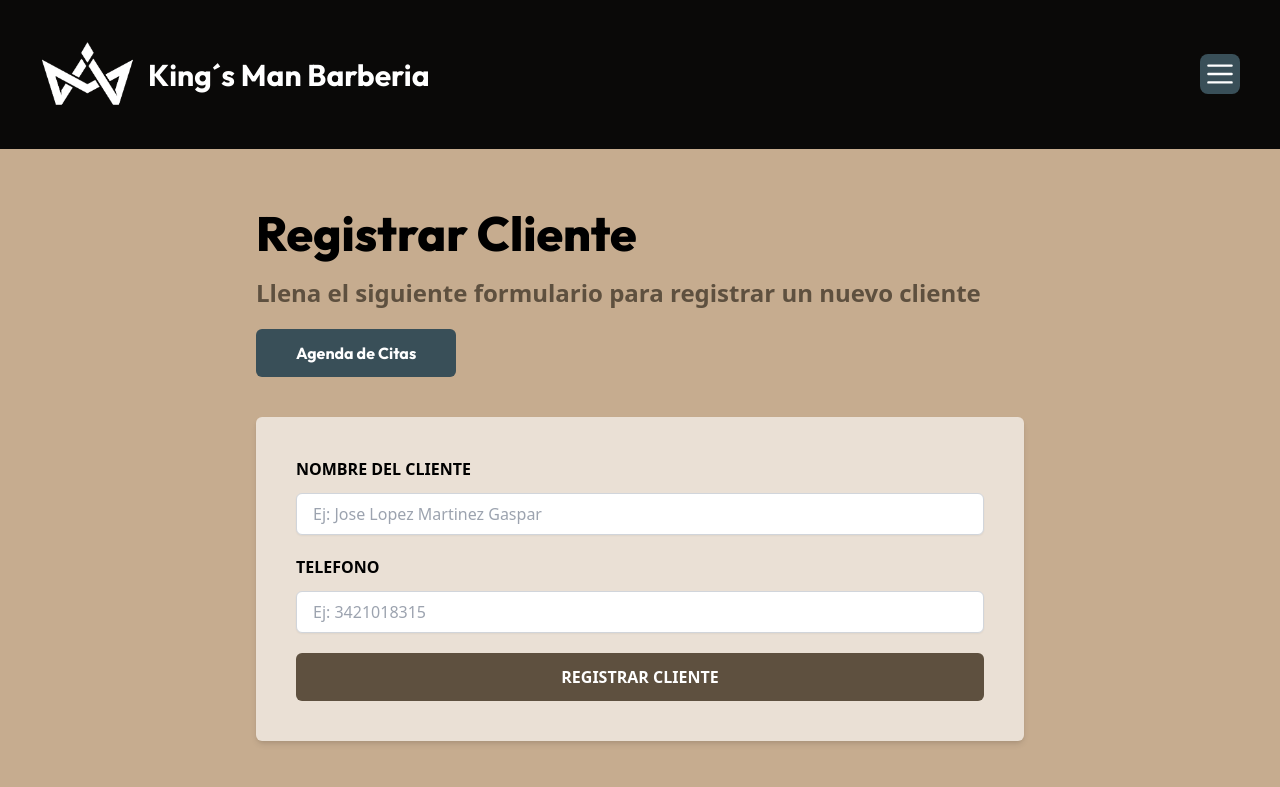
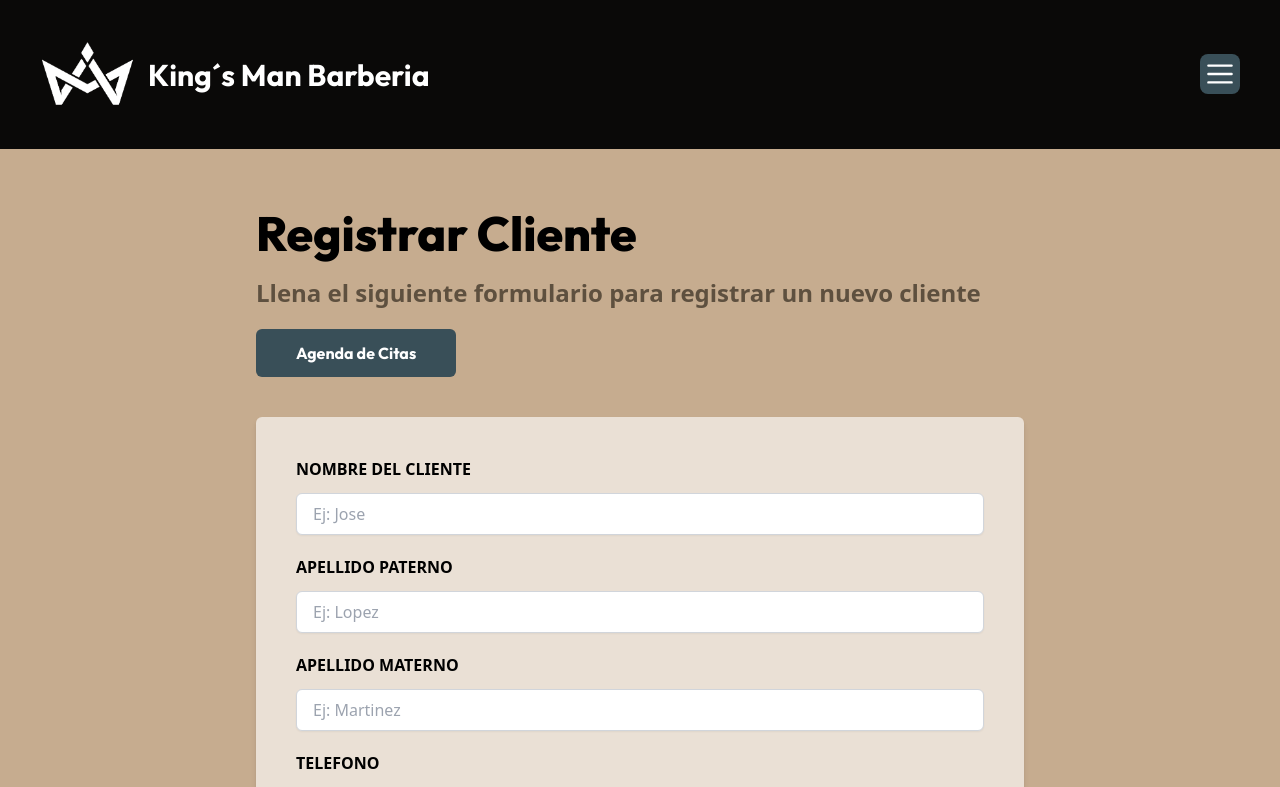
Before and after one commit to AlexEP11/gestor-citas-cliente, a React (Vite) app: page /clientes/registrar in a window 1280 px wide. Shown: the top 787 px of the page. Built offline with nearby package versions, Linux system fonts and the light colour scheme.

Commit message:
Modifies Client Form

```diff
--- a/package.json
+++ b/package.json
@@ -21,7 +21,7 @@
         "react-hook-form": "^7.53.0",
         "react-modal": "^3.16.1",
         "react-router-dom": "^6.26.2",
-        "valibot": "^1.0.0-beta.0"
+        "zod": "^3.23.8"
     },
     "devDependencies": {
         "@eslint/js": "^9.9.0",
--- a/src/components/clients/FormClient.tsx
+++ b/src/components/clients/FormClient.tsx
@@ -4,10 +4,14 @@ import ErrorMessage from "../ErrorMessage";
 type FormClientProps = {
     register: UseFormRegister<{
         nombre: string;
+        apellido_paterno: string;
+        apellido_materno: string;
         telefono: string;
     }>;
     errors: FieldErrors<{
         nombre: string;
+        apellido_paterno: string;
+        apellido_materno: string;
         telefono: string;
     }>;
 };
@@ -22,7 +26,7 @@ export default function FormClient({ register, errors }: FormClientProps) {
                 <input
                     type="text"
                     id="nombre"
-                    placeholder="Ej: Jose Lopez Martinez Gaspar"
+                    placeholder="Ej: Jose"
                     className="block w-full px-4 py-2 bg-white border border-gray-300 rounded-md shadow-sm focus:border-transparent text-black cursor-pointer"
                     {...register("nombre", {
                         required: "El nombre es obligatorio",
@@ -30,6 +34,42 @@ export default function FormClient({ register, errors }: FormClientProps) {
                 />
 
                 {errors.nombre && <ErrorMessage>{errors.nombre.message}</ErrorMessage>}
+            </div>
+            <div className="space-y-3 mb-5 flex flex-col">
+                <label htmlFor="apellido_paterno" className="text-base font-bold uppercase">
+                    Apellido Paterno
+                </label>
+                <input
+                    type="text"
+                    id="apellido_paterno"
+                    placeholder="Ej: Lopez"
+                    className="block w-full px-4 py-2 bg-white border border-gray-300 rounded-md shadow-sm focus:border-transparent text-black cursor-pointer"
+                    {...register("apellido_paterno", {
+                        required: "El apellido paterno es obligatorio",
+                    })}
+                />
+
+                {errors.apellido_paterno && (
+                    <ErrorMessage>{errors.apellido_paterno.message}</ErrorMessage>
+                )}
+            </div>
+            <div className="space-y-3 mb-5 flex flex-col">
+                <label htmlFor="apellido_materno" className="text-base font-bold uppercase">
+                    Apellido Materno
+                </label>
+                <input
+                    type="text"
+                    id="apellido_materno"
+                    placeholder="Ej: Martinez"
+                    className="block w-full px-4 py-2 bg-white border border-gray-300 rounded-md shadow-sm focus:border-transparent text-black cursor-pointer"
+                    {...register("apellido_materno", {
+                        required: "El apellido materno es obligatorio",
+                    })}
+                />
+
+                {errors.apellido_materno && (
+                    <ErrorMessage>{errors.apellido_materno.message}</ErrorMessage>
+                )}
             </div>
             <div className="space-y-3 mb-5 flex flex-col">
                 <label htmlFor="telefono" className="text-base font-bold uppercase">
@@ -42,6 +82,10 @@ export default function FormClient({ register, errors }: FormClientProps) {
                     className="block w-full px-4 py-2 bg-white border border-gray-300 rounded-md shadow-sm focus:border-transparent text-black cursor-pointer"
                     {...register("telefono", {
                         required: "El telefono es obligatorio",
+                        pattern: {
+                            value: /^[0-9]{10}$/,
+                            message: "Número de teléfono inválido, deben ser 10 dígitos",
+                        },
                     })}
                 />
 
--- a/src/views/clients/CreateClient.tsx
+++ b/src/views/clients/CreateClient.tsx
@@ -5,6 +5,8 @@ import FormClient from "../../components/clients/FormClient";
 export default function CreateClient() {
     const initialValues = {
         nombre: "",
+        apellido_paterno: "",
+        apellido_materno: "",
         telefono: "",
     };
 
```
Also changed, not shown: 1 other file (tests, documents, lock files or other folders).
